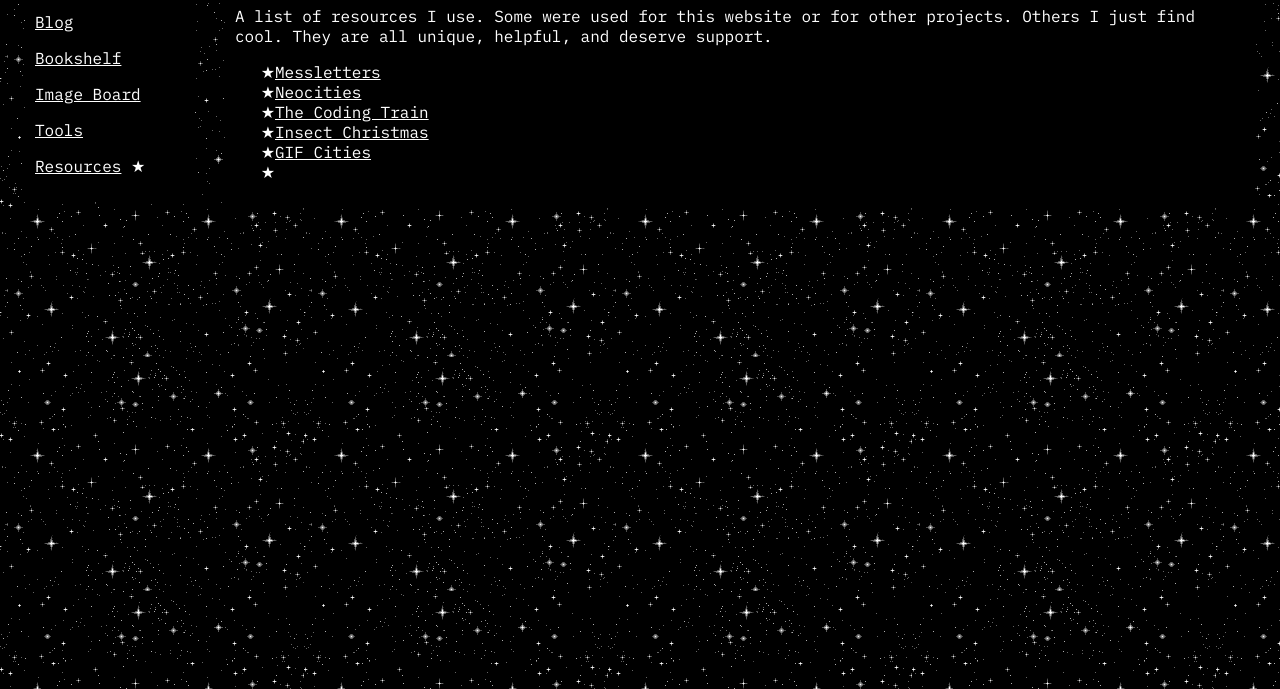
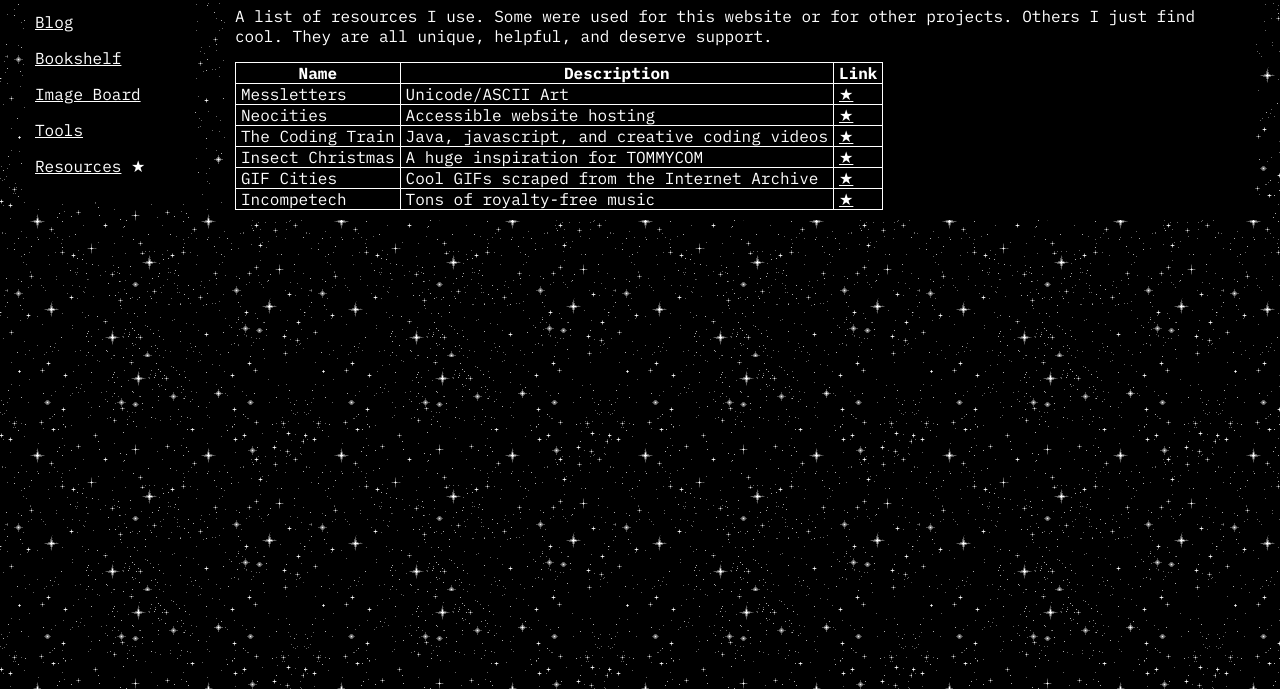
Before and after one commit to tommyfenske/tommycom, a plain HTML site: page resources.html in a window 1280 px wide. Shown: the part 111-800 px from the top of the page. Drawn offline with Linux system fonts and the light colour scheme.

Commit message:
small updates

```diff
--- a/resources.html
+++ b/resources.html
@@ -35,15 +35,50 @@
     <p>A list of resources I use. Some were used for this website or for other projects. Others I just find cool. They are
         all unique, helpful, and deserve support.</p>
 
-    <ul>
-        <li><a href="https://www.messletters.com/en/" target="_blank">Messletters</a></li>
-        <li><a href="https://neocities.org/" target="_blank">Neocities</a></li>
-        <li><a href="https://thecodingtrain.com/" target="_blank">The Coding Train</a></li>
-        <li><a href="https://insect.christmas/" target="_blank">Insect Christmas</a></li>
-        <li><a href="https://gifcities.org/" target="_blank">GIF Cities</a></li>
-        <li><a href="" target="_blank"></a></li>
-
-    </ul>
+    <table>
+        <tr>
+            <th>Name</th>
+            <th>Description</th>
+            <th>Link</th>
+        </tr>
+        <!--
+        <tr>
+            <td></td>
+            <td></td>
+            <td><a href="" target="_blank">★</a></td>
+        </tr>
+        -->
+        <tr>
+            <td>Messletters</td>
+            <td>Unicode/ASCII Art</td>
+            <td><a href="https://www.messletters.com/en/" target="_blank">★</a></td>
+        </tr>
+        <tr>
+            <td>Neocities</td>
+            <td>Accessible website hosting</td>
+            <td><a href="https://neocities.org/" target="_blank">★</a></td>
+        </tr>
+        <tr>
+            <td>The Coding Train</td>
+            <td>Java, javascript, and creative coding videos</td>
+            <td><a href="https://thecodingtrain.com/" target="_blank">★</a></td>
+        </tr>
+        <tr>
+            <td>Insect Christmas</td>
+            <td>A huge inspiration for TOMMYCOM</td>
+            <td><a href="https://insect.christmas/" target="_blank">★</a></td>
+        </tr>
+        <tr>
+            <td>GIF Cities</td>
+            <td>Cool GIFs scraped from the Internet Archive</td>
+            <td><a href="https://gifcities.org/" target="_blank">★</a></td>
+        </tr>
+        <tr>
+            <td>Incompetech</td>
+            <td>Tons of royalty-free music</td>
+            <td><a href="https://incompetech.com/music/royalty-free/music.html" target="_blank">★</a></td>
+        </tr>
+    </table>
 
 </main>
 
```
Also changed, not shown: blog.html (+7 -0 lines), image-board.html (+5 -3 lines), index.html (+2 -0 lines), shelf.html (+14 -0 lines).
